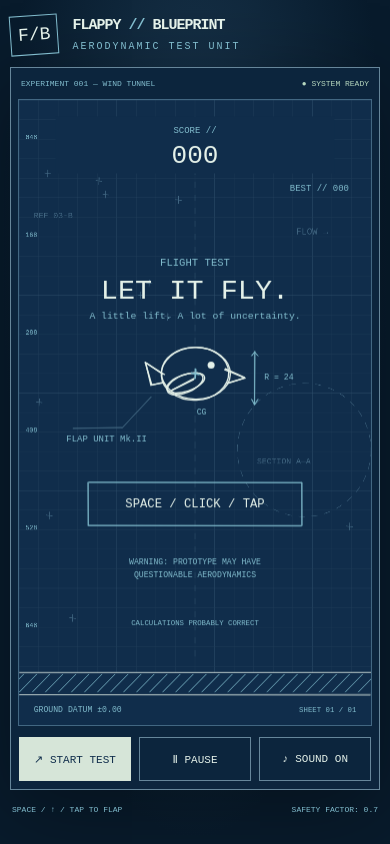
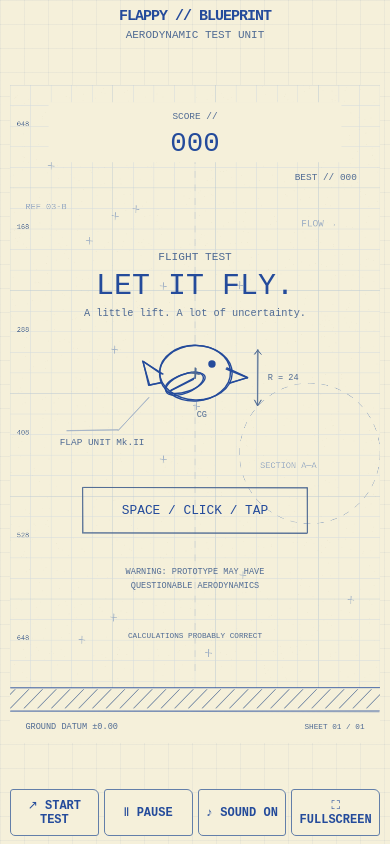
Before and after one commit to lvh1012/FlappyBird, a website built with Vite: page index.html in a window 390 px wide. Built offline with nearby package versions, Linux system fonts and the light colour scheme.

Commit message:
feat: blue ballpoint paper theme and responsive full-viewport gameplay

```diff
--- a/PROJECT_TREE.txt
+++ b/PROJECT_TREE.txt
@@ -36,6 +36,7 @@ src/storage/ScoreStorage.ts
 src/style.css
 src/utils/math.ts
 src/viewport/CanvasViewport.ts
+src/viewport/fitViewport.ts
 tests/Collision.test.ts
 tests/Difficulty.test.ts
 tests/Game.test.ts
@@ -43,6 +44,7 @@ tests/GameLoop.test.ts
 tests/Physics.test.ts
 tests/ScoreStorage.test.ts
 tests/SeededRandom.test.ts
+tests/Viewport.test.ts
 tsconfig.json
 vite.config.ts
 wrangler.toml
--- a/index.html
+++ b/index.html
@@ -2,8 +2,11 @@
 <html lang="en">
   <head>
     <meta charset="UTF-8" />
-    <meta name="viewport" content="width=device-width, initial-scale=1" />
-    <meta name="theme-color" content="#102d4b" />
+    <meta
+      name="viewport"
+      content="width=device-width, initial-scale=1, viewport-fit=cover"
+    />
+    <meta name="theme-color" content="#F5F0DA" />
     <meta
       name="description"
       content="Pilot a questionable prototype through a hand-sketched wind tunnel. A deterministic Canvas flight experiment."
@@ -11,7 +14,7 @@
     <title>FLAPPY // BLUEPRINT</title>
   </head>
   <body>
-    <main class="sheet">
+    <main class="sheet" id="app">
       <header>
         <div class="mark">F/B</div>
         <div>
@@ -25,7 +28,7 @@
           <span>EXPERIMENT 001 — WIND TUNNEL</span
           ><span class="live">● SYSTEM READY</span>
         </div>
-        <div class="viewport">
+        <div class="viewport" id="play-area">
           <canvas
             id="game"
             tabindex="0"
@@ -40,11 +43,15 @@
           ><button id="mute" type="button" aria-pressed="false">
             ♪ SOUND ON
           </button>
+          <button id="fullscreen" type="button" aria-pressed="false" hidden>
+            ⛶ FULLSCREEN
+          </button>
         </div>
       </section>
       <footer>
         <span>SPACE / ↑ / TAP TO FLAP</span><span>SAFETY FACTOR: 0.7</span>
       </footer>
+      <span class="rotate-hint">Portrait gives you a larger flight view.</span>
       <p id="status" class="sr-only" role="status" aria-live="polite">
         Ready to start.
       </p>
--- a/src/main.ts
+++ b/src/main.ts
@@ -24,7 +24,10 @@ try {
   const status = element('status', HTMLParagraphElement),
     restart = element('restart', HTMLButtonElement),
     mute = element('mute', HTMLButtonElement),
-    pause = element('pause', HTMLButtonElement);
+    pause = element('pause', HTMLButtonElement),
+    fullscreen = element('fullscreen', HTMLButtonElement),
+    app = element('app', HTMLElement),
+    stage = element('play-area', HTMLElement);
   const abort = new AbortController(),
     options = { signal: abort.signal };
   const storage = new ScoreStorage(),
@@ -49,6 +52,7 @@ try {
     if (event === 'score' || event === 'collision')
       storage.saveBest(game.score);
     if (event === 'collision') {
+      restart.disabled = false;
       status.textContent = `Test failed. Score ${game.score}. Best ${storage.getBest()}. Press Space to retry.`;
       restart.textContent = '↗ RETRY TEST';
     }
@@ -58,7 +62,7 @@ try {
     }
     if (event === 'flap') restart.textContent = '↗ RESTART';
   });
-  const viewport = new CanvasViewport(canvas, c),
+  const viewport = new CanvasViewport(canvas, c, stage),
     renderer = new BlueprintRenderer(c, viewport, seed);
   // Vite removes this development-only dynamic import from production builds.
   let debug: import('./debug/DebugOverlay').DebugOverlay | undefined;
@@ -79,6 +83,7 @@ try {
     else loop.resume();
     pause.textContent = manualPause ? '▶ RESUME' : 'Ⅱ PAUSE';
     pause.setAttribute('aria-pressed', String(manualPause));
+    restart.disabled = game.state === GameState.Playing && !manualPause;
     draw(0);
   };
   const togglePause = (): void => {
@@ -93,6 +98,7 @@ try {
     () => {
       gesture();
       if (!manualPause) game.action();
+      restart.disabled = game.state === GameState.Playing && !manualPause;
     },
     togglePause,
     () => debug?.toggle(),
@@ -132,6 +138,52 @@ try {
     options,
   );
   document.addEventListener('visibilitychange', syncPause, options);
+  viewport.onResize = () => {
+    if (manualPause || document.hidden) draw(0);
+  };
+  const orientation = window.matchMedia('(orientation: portrait)');
+  orientation.addEventListener(
+    'change',
+    () => {
+      if (game.state === GameState.Playing) manualPause = true;
+      viewport.resize();
+      syncPause();
+    },
+    options,
+  );
+  fullscreen.hidden =
+    !document.fullscreenEnabled || typeof app.requestFullscreen !== 'function';
+  fullscreen.addEventListener(
+    'click',
+    async () => {
+      if (game.state === GameState.Playing) manualPause = true;
+      syncPause();
+      fullscreen.disabled = true;
+      try {
+        if (document.fullscreenElement) await document.exitFullscreen();
+        else await app.requestFullscreen();
+      } catch {
+        status.textContent =
+          'Fullscreen unavailable. You can continue playing in this window.';
+      } finally {
+        fullscreen.disabled = false;
+      }
+    },
+    options,
+  );
+  document.addEventListener(
+    'fullscreenchange',
+    () => {
+      const active = document.fullscreenElement === app;
+      fullscreen.textContent = active ? '⛶ EXIT FULLSCREEN' : '⛶ FULLSCREEN';
+      fullscreen.setAttribute('aria-pressed', String(active));
+      if (game.state === GameState.Playing) manualPause = true;
+      viewport.resize();
+      syncPause();
+      canvas.focus({ preventScroll: true });
+    },
+    options,
+  );
   window.addEventListener('pagehide', () => loop.pause(), options);
   window.addEventListener('pageshow', syncPause, options);
   window.addEventListener(
--- a/src/rendering/BackgroundRenderer.ts
+++ b/src/rendering/BackgroundRenderer.ts
@@ -1,6 +1,6 @@
 import { CONFIG } from '../game/GameConfig';
 import { SeededRandom } from '../random/SeededRandom';
-import { CYAN, FAINT, NAVY, crosshair, label } from './BlueprintPrimitives';
+import { CYAN, FAINT, PAPER, crosshair, label } from './BlueprintPrimitives';
 export class BackgroundRenderer {
   private readonly paper: HTMLCanvasElement;
   constructor(seed: number) {
@@ -10,10 +10,10 @@ export class BackgroundRenderer {
     const c = this.paper.getContext('2d');
     if (!c) throw new Error('Canvas 2D unavailable');
     c.scale(2, 2);
-    c.fillStyle = NAVY;
+    c.fillStyle = PAPER;
     c.fillRect(0, 0, CONFIG.width, CONFIG.height);
     for (let x = 0; x <= CONFIG.width; x += 24) {
-      c.strokeStyle = x % 120 === 0 ? '#30536f' : '#203f5b';
+      c.strokeStyle = x % 120 === 0 ? '#B9C8D3' : '#D3DBDF';
       c.lineWidth = 0.5;
       c.beginPath();
       c.moveTo(x, 0);
@@ -21,13 +21,17 @@ export class BackgroundRenderer {
       c.stroke();
     }
     for (let y = 0; y <= CONFIG.height; y += 24) {
-      c.strokeStyle = y % 120 === 0 ? '#30536f' : '#203f5b';
+      c.strokeStyle = y % 120 === 0 ? '#B9C8D3' : '#D3DBDF';
       c.beginPath();
       c.moveTo(0, y);
       c.lineTo(CONFIG.width, y);
       c.stroke();
     }
     const random = new SeededRandom(seed ^ 0xabc123);
+    // Stable paper grain is generated once and never changes gameplay RNG.
+    c.fillStyle = 'rgba(111,94,56,0.045)';
+    for (let i = 0; i < 1800; i++)
+      c.fillRect(random.range(0, 432), random.range(0, 768), 0.7, 0.7);
     c.strokeStyle = FAINT;
     c.lineWidth = 0.6;
     for (let i = 0; i < 14; i++)
--- a/src/rendering/BlueprintPrimitives.ts
+++ b/src/rendering/BlueprintPrimitives.ts
@@ -1,9 +1,9 @@
 import { SeededRandom } from '../random/SeededRandom';
-export const INK = '#e4f1e9',
-  CYAN = '#82bdce',
-  FAINT = '#426782',
-  NAVY = '#102d4b',
-  RED = '#ec9c87';
+export const INK = '#244B9B',
+  CYAN = '#506B94',
+  FAINT = '#A2B2C6',
+  PAPER = '#F5F0DA',
+  RED = '#B04F48';
 // Geometry is a pure function of the primitive seed; no per-frame random jitter.
 export function sketchLine(
   c: CanvasRenderingContext2D,
--- a/src/rendering/BlueprintRenderer.ts
+++ b/src/rendering/BlueprintRenderer.ts
@@ -8,7 +8,7 @@ import {
   CYAN,
   FAINT,
   INK,
-  NAVY,
+  PAPER,
   crosshair,
   dimension,
   ellipse,
@@ -29,6 +29,10 @@ export class BlueprintRenderer {
   draw(game: Game, effects: Effects, best: number, paused: boolean): void {
     const c = this.c;
     this.viewport.begin();
+    c.save();
+    c.beginPath();
+    c.rect(0, 0, CONFIG.width, CONFIG.height);
+    c.clip();
     this.background.draw(c);
     c.save();
     c.translate(effects.shake.offset, 0);
@@ -54,7 +58,7 @@ export class BlueprintRenderer {
     c.rotate(bird.rotation);
     const pulse = Math.max(0, 1 - bird.flapAge / 0.15);
     c.scale(idle ? 1.8 : 1 + pulse * 0.06, idle ? 1.8 : 1 - pulse * 0.05);
-    c.fillStyle = NAVY;
+    c.fillStyle = PAPER;
     c.beginPath();
     c.ellipse(0, 0, 23, 18, 0, 0, Math.PI * 2);
     c.fill();
@@ -109,6 +113,7 @@ export class BlueprintRenderer {
     this.ground(game.groundOffset);
     c.restore();
     drawUi(c, game, best, paused, effects.scoreAge);
+    c.restore();
   }
   private duct(
     x: number,
@@ -119,14 +124,14 @@ export class BlueprintRenderer {
   ): void {
     const c = this.c,
       w = CONFIG.pipeWidth;
-    c.fillStyle = NAVY;
+    c.fillStyle = PAPER;
     c.fillRect(x, y, w, height);
     c.strokeStyle = INK;
     sketchRect(c, x, y, w, height, id + 2);
     c.strokeStyle = CYAN;
     sketchRect(c, x + 5, y + 3, w - 10, Math.max(0, height - 6), id + 3);
     const joint = upper ? y + height - 20 : y + 4;
-    c.fillStyle = NAVY;
+    c.fillStyle = PAPER;
     c.fillRect(x, joint, w, 15);
     c.strokeStyle = INK;
     sketchRect(c, x, joint, w, 15, id + 13);
@@ -152,7 +157,7 @@ export class BlueprintRenderer {
   }
   private ground(offset: number): void {
     const c = this.c;
-    c.fillStyle = NAVY;
+    c.fillStyle = PAPER;
     c.fillRect(0, CONFIG.ground, 432, 64);
     c.strokeStyle = CYAN;
     c.lineWidth = 0.6;
--- a/src/rendering/UiRenderer.ts
+++ b/src/rendering/UiRenderer.ts
@@ -1,6 +1,13 @@
 import { GameState } from '../game/GameState';
 import type { Game } from '../game/Game';
-import { CYAN, INK, NAVY, RED, label, sketchRect } from './BlueprintPrimitives';
+import {
+  CYAN,
+  INK,
+  PAPER,
+  RED,
+  label,
+  sketchRect,
+} from './BlueprintPrimitives';
 export function drawUi(
   c: CanvasRenderingContext2D,
   game: Game,
@@ -8,7 +15,7 @@ export function drawUi(
   paused: boolean,
   scoreAge: number,
 ): void {
-  c.fillStyle = NAVY;
+  c.fillStyle = PAPER;
   c.fillRect(45, 20, 342, 70);
   label(c, 'SCORE //', 216, 40, 11, CYAN, 'center');
   label(
@@ -49,7 +56,7 @@ export function drawUi(
     label(c, 'CALCULATIONS PROBABLY CORRECT', 216, 645, 9, CYAN, 'center');
   }
   if (game.state === GameState.GameOver) {
-    c.fillStyle = 'rgba(12,34,56,0.95)';
+    c.fillStyle = 'rgba(245,240,218,0.97)';
     c.fillRect(44, 215, 344, 340);
     c.strokeStyle = INK;
     sketchRect(c, 44, 215, 344, 340, 11);
@@ -81,7 +88,7 @@ export function drawUi(
     label(c, '↗ RETRY TEST', 216, 499, 17, INK, 'center');
   }
   if (paused) {
-    c.fillStyle = 'rgba(10,28,46,0.86)';
+    c.fillStyle = 'rgba(245,240,218,0.94)';
     c.fillRect(0, 0, 432, 768);
     label(c, 'TEST SUSPENDED', 216, 365, 24, INK, 'center');
     label(c, 'PRESS P OR RESUME', 216, 398, 13, CYAN, 'center');
--- a/src/style.css
+++ b/src/style.css
@@ -1,173 +1,231 @@
 :root {
-  font-family: 'Courier New', 'Lucida Console', monospace;
-  color: #e4f1e9;
-  background: #081b2c;
+  font-family: 'Courier New', monospace;
+  color: #244b9b;
+  background: #f5f0da;
+  color-scheme: light;
   font-synthesis: none;
-  color-scheme: dark;
 }
 * {
   box-sizing: border-box;
 }
 body {
   margin: 0;
-  min-height: 100svh;
-  display: grid;
-  place-items: center;
-  padding: 24px 14px;
-  background: radial-gradient(ellipse at 50% 30%, #19364e 0%, #081b2c 70%);
 }
 .sheet {
-  width: min(100%, 560px);
+  position: relative;
+  isolation: isolate;
+  width: 100%;
+  height: 100vh;
+  height: 100svh;
+  height: 100dvh;
+  min-height: 240px;
+  display: grid;
+  grid-template-rows: auto minmax(0, 1fr) auto;
+  padding: max(8px, env(safe-area-inset-top))
+    max(10px, env(safe-area-inset-right)) max(8px, env(safe-area-inset-bottom))
+    max(10px, env(safe-area-inset-left));
+  background-color: #f5f0da;
+  background-image:
+    linear-gradient(#637fa912 1px, transparent 1px),
+    linear-gradient(90deg, #637fa912 1px, transparent 1px);
+  background-size: 24px 24px;
+}
+.sheet:fullscreen {
+  width: 100%;
+  height: 100%;
 }
 header {
   display: flex;
   align-items: center;
-  gap: 14px;
-  padding: 0 0 18px;
+  gap: 12px;
+  padding: 4px 8px 10px;
 }
 .mark {
-  border: 1px solid #82bdce;
-  padding: 9px 7px;
+  border: 1px solid;
+  padding: 7px;
+  transform: rotate(-4deg);
   font-size: 18px;
-  transform: rotate(-4deg);
 }
 h1 {
-  font-size: clamp(15px, 3.8vw, 22px);
+  font-size: clamp(15px, 3.5vw, 24px);
   margin: 0;
   letter-spacing: -1px;
-  white-space: nowrap;
-}
-h1 span {
-  color: #82bdce;
 }
 header p {
-  font-size: 10px;
-  letter-spacing: 2px;
-  margin: 7px 0 0;
-  color: #82bdce;
+  margin: 4px 0 0;
+  font-size: 12px;
+  color: #506b94;
 }
 .revision {
-  font-size: 9px;
-  line-height: 1.8;
+  margin-left: auto;
   text-align: right;
-  margin-left: auto;
-  color: #82bdce;
+  font-size: 12px;
+  color: #506b94;
 }
 .instrument {
-  border: 1px solid #66869a;
-  padding: 10px;
-  background: #0c253d;
-  box-shadow: 0 20px 80px #0005;
+  min-height: 0;
+  display: grid;
+  grid-template-rows: auto minmax(0, 1fr) auto;
 }
 .rail {
-  font-size: 9px;
   display: flex;
   justify-content: space-between;
-  padding: 3px 2px 12px;
-  color: #82bdce;
-}
-.live {
-  color: #b7d8bf;
+  gap: 12px;
+  font-size: 12px;
+  color: #506b94;
+  padding: 0 8px 6px;
 }
 .viewport {
-  position: relative;
-  width: min(100%, calc((100svh - 230px) * 432 / 768));
-  min-width: 240px;
-  aspect-ratio: 432/768;
-  margin: auto;
-  outline: 1px solid #426782;
+  min-height: 0;
+  min-width: 0;
+  margin: 0;
+  pointer-events: none;
 }
 canvas {
-  display: block;
+  position: absolute;
+  inset: 0;
   width: 100%;
   height: 100%;
+  z-index: -1;
   touch-action: none;
-  outline: none;
+  pointer-events: auto;
 }
 canvas:focus-visible {
-  outline: 2px solid #e4f1e9;
-  outline-offset: 3px;
+  outline: 2px solid #244b9b;
+  outline-offset: -4px;
 }
 .controls {
   display: flex;
+  justify-content: center;
+  flex-wrap: wrap;
   gap: 8px;
-  margin-top: 12px;
+  padding-top: 8px;
 }
 button {
-  flex: 1;
   min-height: 44px;
-  padding: 8px 4px;
-  background: transparent;
-  border: 1px solid #66869a;
-  color: #e4f1e9;
+  padding: 9px 14px;
+  border: 1px solid #637fa9;
+  border-radius: 3px 6px 3px 5px;
+  background: #f5f0da;
+  color: #244b9b;
   font:
-    11px 'Courier New',
+    bold 13px 'Courier New',
     monospace;
   cursor: pointer;
 }
 button:hover {
-  background: #23445d;
+  background: #e5e8d9;
 }
 button:focus-visible {
-  outline: 2px solid #e4f1e9;
+  outline: 2px solid #244b9b;
   outline-offset: 3px;
 }
-button:first-child {
-  background: #d6e5d8;
-  color: #102d4b;
-  border-color: #d6e5d8;
+button:disabled {
+  cursor: default;
+  opacity: 0.5;
+}
+[hidden] {
+  display: none !important;
 }
 footer {
   display: flex;
   justify-content: space-between;
-  padding: 15px 2px;
-  font-size: 10px;
-  color: #82bdce;
+  gap: 8px;
+  padding: 8px;
+  font-size: 12px;
+  color: #506b94;
+}
+.rotate-hint {
+  display: none;
 }
 .sr-only {
   position: absolute;
   width: 1px;
   height: 1px;
-  padding: 0;
-  margin: -1px;
   overflow: hidden;
-  clip: rect(0, 0, 0, 0);
+  clip-path: inset(50%);
   white-space: nowrap;
-  border: 0;
 }
 #fatal {
   position: absolute;
   inset: 0;
-  padding: 30px;
-  background: #102d4b;
-  line-height: 1.6;
-  color: #ec9c87;
+  padding: 32px;
+  background: #f5f0da;
+  color: #b04f48;
+  z-index: 5;
+  pointer-events: auto;
 }
-@media (max-width: 420px) {
-  body {
-    padding: 12px 10px;
-  }
-  .revision {
+@media (max-width: 480px) {
+  .revision,
+  .mark,
+  .rail,
+  footer {
     display: none;
   }
-  .rail {
-    font-size: 8px;
+  header {
+    justify-content: center;
+    text-align: center;
+    padding: 0 0 6px;
+  }
+  header p {
+    font-size: 11px;
   }
   .instrument {
-    padding: 8px;
+    grid-template-rows: minmax(0, 1fr) auto;
   }
-  .viewport {
-    width: min(100%, calc((100svh - 210px) * 432 / 768));
+  .controls {
+    gap: 5px;
   }
-  footer {
-    font-size: 8px;
-  }
-  header {
-    padding-bottom: 12px;
+  button {
+    flex: 1;
+    padding: 8px 5px;
+    font-size: 12px;
   }
 }
-@media (prefers-reduced-motion: reduce) {
-  * {
-    scroll-behavior: auto;
+@media (orientation: landscape) and (max-height: 540px) {
+  header,
+  .rail,
+  footer {
+    display: none;
+  }
+  .sheet {
+    grid-template-rows: minmax(0, 1fr);
+  }
+  .instrument {
+    grid-template-columns: minmax(0, 1fr) auto;
+    grid-template-rows: minmax(0, 1fr);
+    gap: 12px;
+  }
+  .controls {
+    flex-direction: column;
+    justify-content: center;
+    padding: 0;
+  }
+  .controls button {
+    flex: initial;
+  }
+  .rotate-hint {
+    display: block;
+    position: absolute;
+    left: max(12px, env(safe-area-inset-left));
+    bottom: max(12px, env(safe-area-inset-bottom));
+    max-width: 100px;
+    font-size: 12px;
+    color: #506b94;
+    pointer-events: none;
   }
 }
+@media (max-height: 340px) {
+  .rotate-hint {
+    display: none;
+  }
+  .controls {
+    gap: 4px;
+  }
+}
+.instrument {
+  pointer-events: none;
+}
+.controls {
+  pointer-events: auto;
+}
--- a/src/viewport/CanvasViewport.ts
+++ b/src/viewport/CanvasViewport.ts
@@ -1,46 +1,74 @@
 import { CONFIG } from '../game/GameConfig';
-import { clamp, finiteOr } from '../utils/math';
+import { finiteOr } from '../utils/math';
+import { fitViewport } from './fitViewport';
 export class CanvasViewport {
   private observer: ResizeObserver | undefined;
   private scale = 1;
+  private offsetX = 0;
+  private offsetY = 0;
+  private rawDpr = 0;
+  onResize: (() => void) | undefined;
   dpr = 1;
   constructor(
     private readonly canvas: HTMLCanvasElement,
     private readonly context: CanvasRenderingContext2D,
+    private readonly stage: HTMLElement,
   ) {
     if (typeof ResizeObserver !== 'undefined') {
       this.observer = new ResizeObserver(this.resize);
       this.observer.observe(canvas);
+      this.observer.observe(stage);
     }
     window.addEventListener('resize', this.resize);
     this.resize();
   }
   resize = (): void => {
-    const rect = this.canvas.getBoundingClientRect();
-    if (!(rect.width > 0 && rect.height > 0)) return;
-    this.dpr = clamp(finiteOr(window.devicePixelRatio, 1), 1, 4);
-    const width = Math.max(1, Math.round(rect.width * this.dpr));
-    const height = Math.max(1, Math.round(rect.height * this.dpr));
-    if (this.canvas.width !== width || this.canvas.height !== height) {
-      this.canvas.width = width;
-      this.canvas.height = height;
+    const rect = this.canvas.getBoundingClientRect(),
+      area = this.stage.getBoundingClientRect();
+    if (!(
+      rect.width > 0 &&
+      rect.height > 0 &&
+      area.width > 0 &&
+      area.height > 0
+    ))
+      return;
+    this.rawDpr = Math.max(1, finiteOr(window.devicePixelRatio, 1));
+    const size = fitViewport(rect.width, rect.height, this.rawDpr);
+    if (
+      this.canvas.width !== size.width ||
+      this.canvas.height !== size.height
+    ) {
+      this.canvas.width = size.width;
+      this.canvas.height = size.height;
     }
-    this.scale = Math.min(width / CONFIG.width, height / CONFIG.height);
+    this.dpr = Math.min(size.width / rect.width, size.height / rect.height);
+    this.scale =
+      Math.min(area.width / CONFIG.width, area.height / CONFIG.height) *
+      this.dpr;
+    this.offsetX =
+      (area.left - rect.left) * this.dpr +
+      (area.width * this.dpr - CONFIG.width * this.scale) / 2;
+    this.offsetY =
+      (area.top - rect.top) * this.dpr +
+      (area.height * this.dpr - CONFIG.height * this.scale) / 2;
+    this.onResize?.();
   };
   begin(): void {
-    if (this.dpr !== clamp(finiteOr(window.devicePixelRatio, 1), 1, 4))
+    if (this.rawDpr !== Math.max(1, finiteOr(window.devicePixelRatio, 1)))
       this.resize();
-    // setTransform replaces, never compounds, the DPR/logical-world scale.
+    this.context.setTransform(1, 0, 0, 1, 0, 0);
+    this.context.clearRect(0, 0, this.canvas.width, this.canvas.height);
     this.context.setTransform(
       this.scale,
       0,
       0,
       this.scale,
-      (this.canvas.width - CONFIG.width * this.scale) / 2,
-      (this.canvas.height - CONFIG.height * this.scale) / 2,
+      this.offsetX,
+      this.offsetY,
     );
   }
   dispose(): void {
+    this.onResize = undefined;
     this.observer?.disconnect();
     window.removeEventListener('resize', this.resize);
   }
--- /dev/null
+++ b/src/viewport/fitViewport.ts
@@ -0,0 +1,15 @@
+export function fitViewport(width: number, height: number, dpr: number) {
+  if (
+    ![width, height, dpr].every(Number.isFinite) ||
+    width <= 0 ||
+    height <= 0 ||
+    dpr <= 0
+  )
+    throw new RangeError('Invalid viewport dimensions');
+  // Bound full-screen backing memory to four million pixels (~16 MB RGBA).
+  const density = Math.min(dpr, 4, Math.sqrt(4_000_000 / (width * height)));
+  return {
+    width: Math.max(1, Math.floor(width * density)),
+    height: Math.max(1, Math.floor(height * density)),
+  };
+}
```
Also changed, not shown: src/debug/DebugOverlay.ts (+4 -4 lines), tests/Viewport.test.ts (added, +30 -0 lines), README.md.
